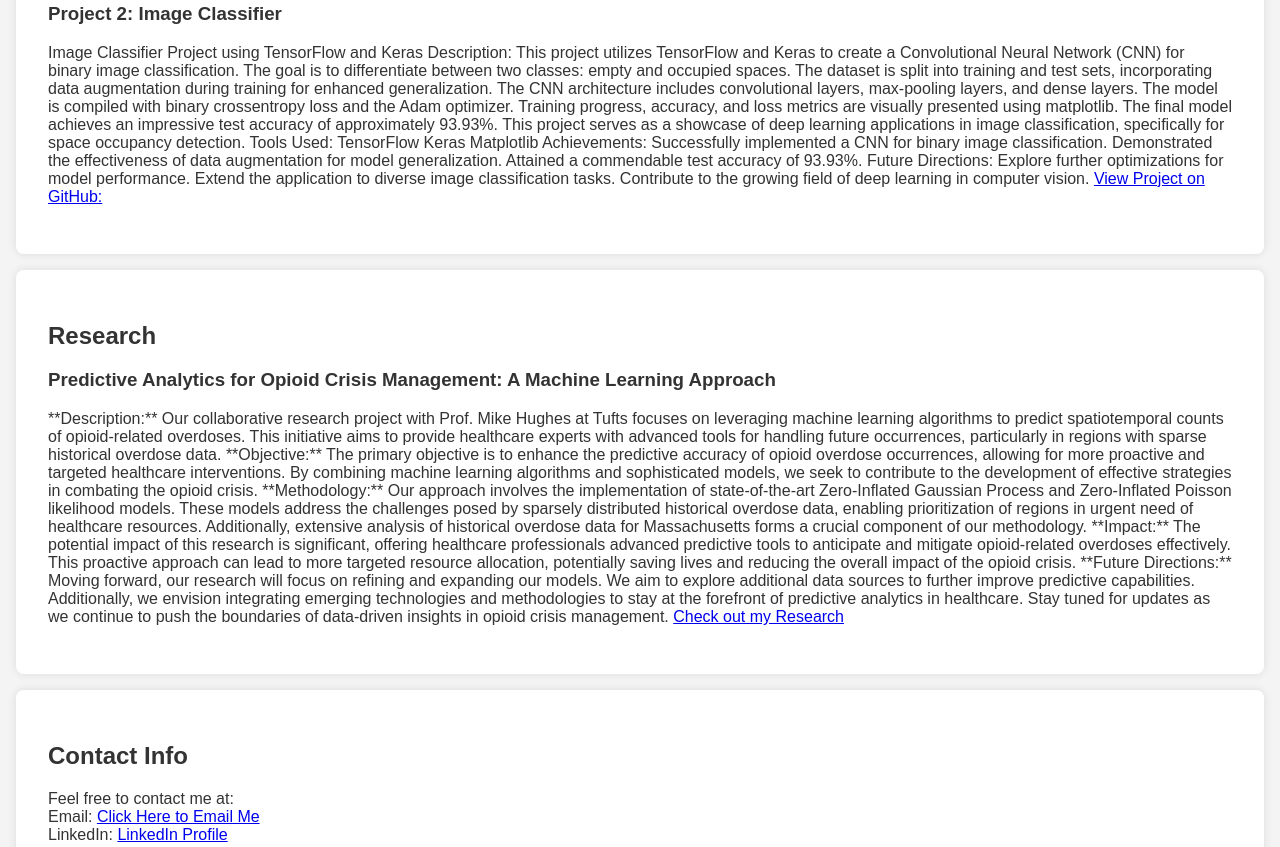
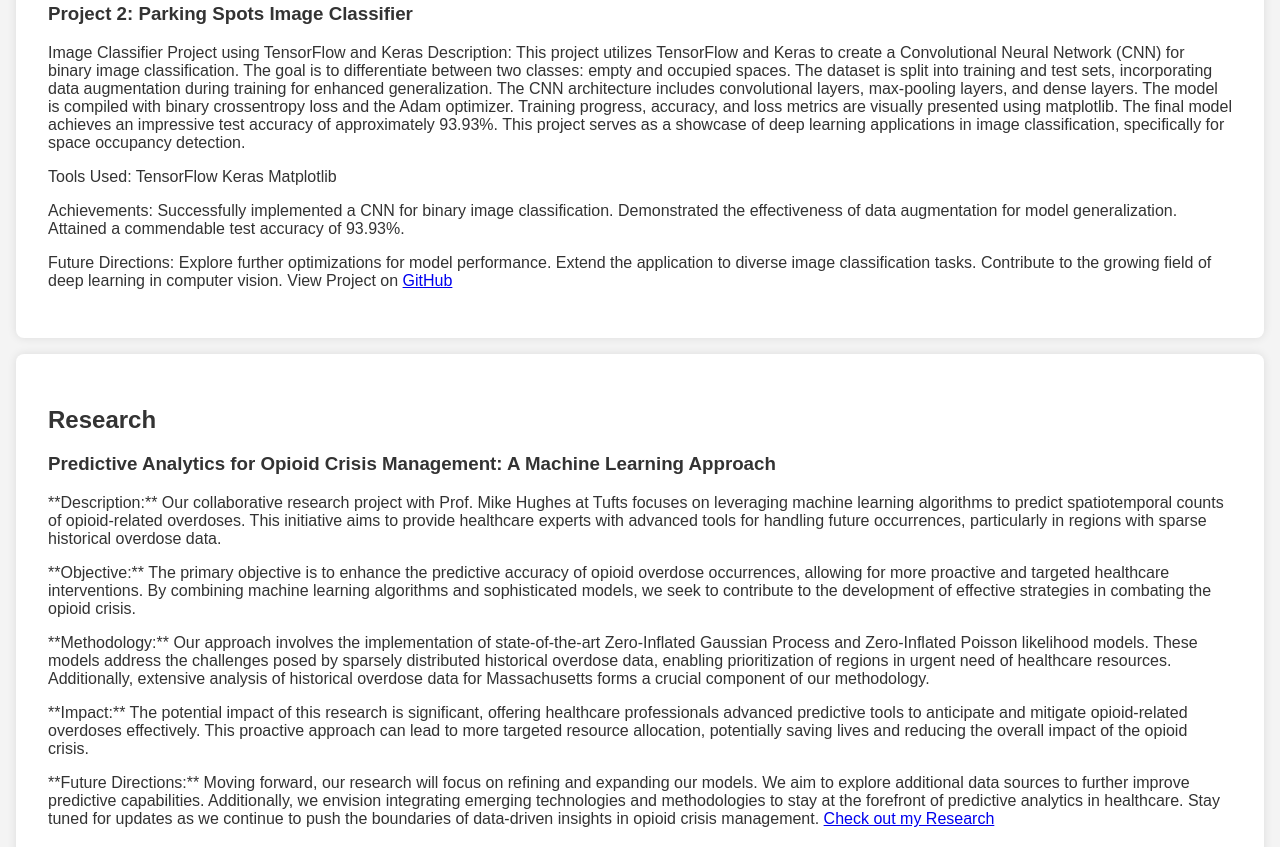
Before and after one commit to Estherhilary/personalwebsite, a plain HTML site: page index.html in a window 1280 px wide. Shown: the part 740-1587 px from the top of the page. Drawn offline with Linux system fonts and the light colour scheme.

Commit message:
Update index.html

```diff
--- a/index.html
+++ b/index.html
@@ -74,7 +74,7 @@
         </p>
 
         <!-- Project 2 -->
-        <h3>Project 2: Image Classifier</h3>
+        <h3>Project 2: Parking Spots Image Classifier</h3>
         <p>
             Image Classifier Project using TensorFlow and Keras
 
@@ -91,31 +91,33 @@
             achieves an impressive test accuracy of approximately 93.93%.
             This project serves as a showcase of deep learning applications
             in image classification, specifically for space occupancy detection.
+                </p>
 
-
-            Tools Used:
+            <p>Tools Used:
 
             TensorFlow
             Keras
             Matplotlib
+            </p>
 
-
-            Achievements:
+            <p>Achievements:
 
             Successfully implemented a CNN for binary image classification.
             Demonstrated the effectiveness of data augmentation for model generalization.
             Attained a commendable test accuracy of 93.93%.
+            </p>
 
 
-            Future Directions:
+            <p>Future Directions:
 
             Explore further optimizations for model performance.
             Extend the application to diverse image classification tasks.
             Contribute to the growing field of deep learning in computer vision.
 
+            View Project on
             <a href="https://github.com/Estherhilary/parking_spots_classifier">
-                View Project on GitHub:</a>
-        </p>
+                GitHub</a>
+            </p>
 
         <!-- Add more projects as needed -->
 
@@ -134,32 +136,32 @@
             spatiotemporal counts of opioid-related overdoses. This initiative
             aims to provide healthcare experts with advanced tools for handling
             future occurrences, particularly in regions with sparse historical
-            overdose data.
+            overdose data.</p>
 
-            **Objective:**
+        <p>**Objective:**
             The primary objective is to enhance the predictive accuracy of
             opioid overdose occurrences, allowing for more proactive and
             targeted healthcare interventions. By combining machine learning
             algorithms and sophisticated models, we seek to contribute to the
-            development of effective strategies in combating the opioid crisis.
+            development of effective strategies in combating the opioid crisis.</p>
 
-            **Methodology:**
+        <p>**Methodology:**
             Our approach involves the implementation of state-of-the-art
             Zero-Inflated Gaussian Process and Zero-Inflated Poisson likelihood
             models. These models address the challenges posed by sparsely
             distributed historical overdose data, enabling prioritization of
             regions in urgent need of healthcare resources. Additionally,
             extensive analysis of historical overdose data for Massachusetts
-            forms a crucial component of our methodology.
+            forms a crucial component of our methodology.</p>
 
-            **Impact:**
+        <p>**Impact:**
             The potential impact of this research is significant, offering
             healthcare professionals advanced predictive tools to anticipate
             and mitigate opioid-related overdoses effectively. This proactive
             approach can lead to more targeted resource allocation, potentially
-            saving lives and reducing the overall impact of the opioid crisis.
+            saving lives and reducing the overall impact of the opioid crisis.</p>
 
-            **Future Directions:**
+        <p>**Future Directions:**
             Moving forward, our research will focus on refining and expanding
             our models. We aim to explore additional data sources to further
             improve predictive capabilities. Additionally, we envision
```
